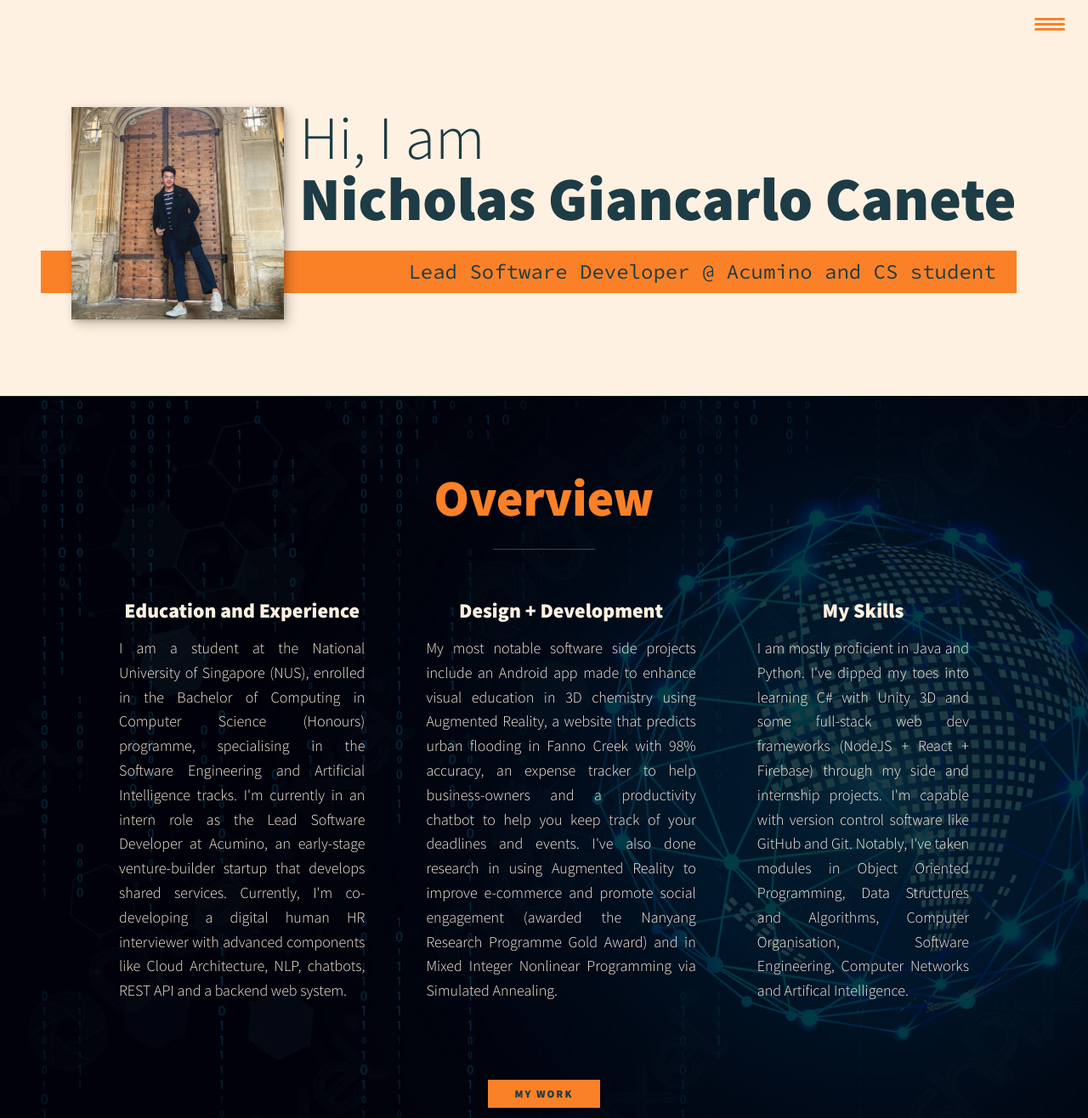
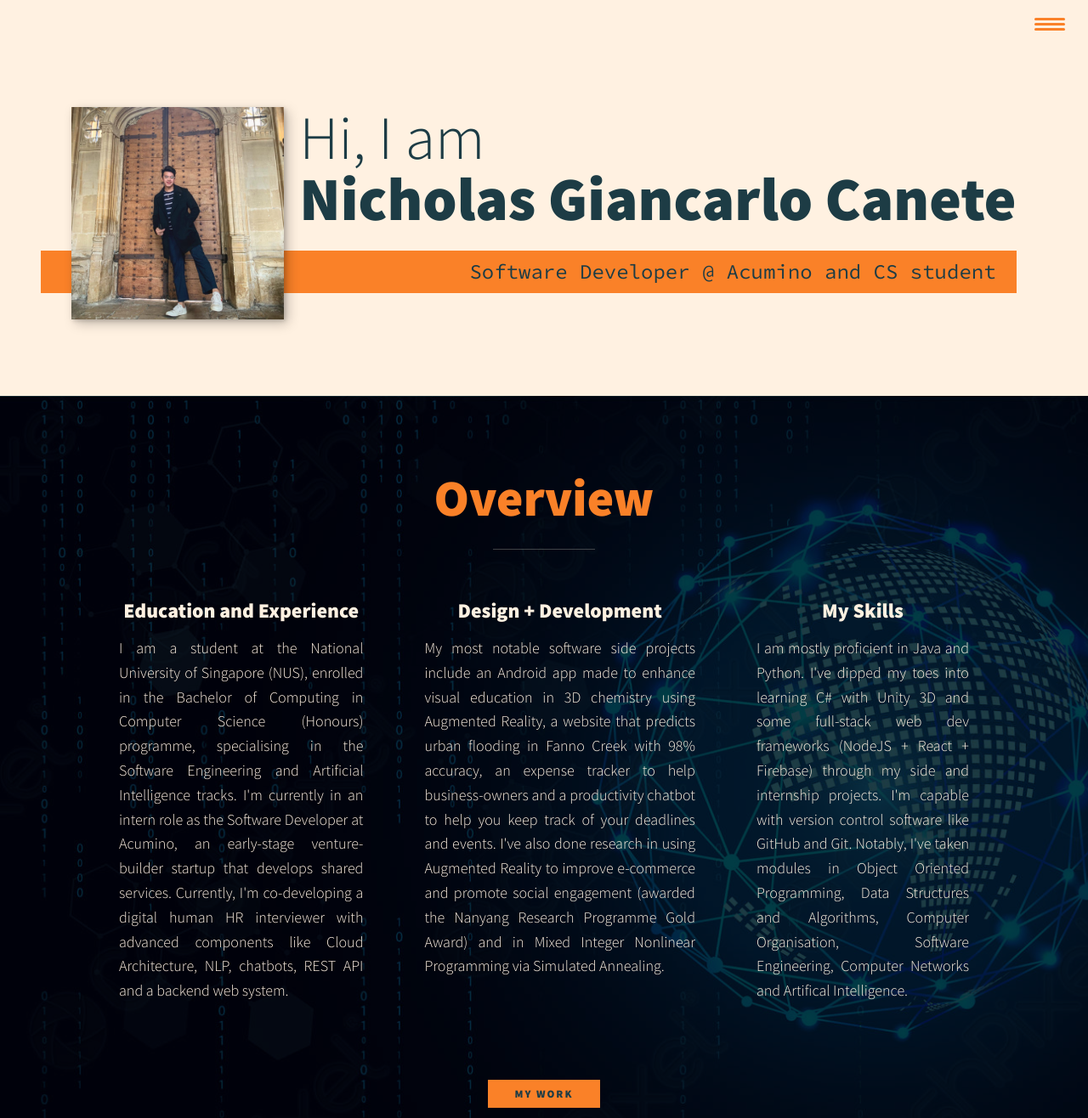
Before and after one commit to nicholas-gcc/nicholas-gcc.github.io, a plain HTML site: page index.html in a window 1280 px wide. Shown: the top 1316 px of the page at 85% size. Drawn offline with nearby package versions, Linux system fonts and the light colour scheme.

Commit message:
Update index.html

```diff
--- a/index.html
+++ b/index.html
@@ -49,7 +49,7 @@
         <h1 class="section__title section__title--intro">
             Hi, I am <strong>Nicholas Giancarlo Canete</strong>
         </h1>
-        <p class="section__subtitle section__subtitle--intro">Lead Software Developer @ Acumino and CS student</p>
+        <p class="section__subtitle section__subtitle--intro">Software Developer @ Acumino and CS student</p>
         <img src="img/Nicholas avatar.jpg" class="intro__img">
     </section>
 
@@ -60,7 +60,7 @@
             <div class="overviewsection">
                 <h3 class="section__title section__title--overviewsection">Education and Experience</h3>
                 <p>I am a student at the National University of Singapore (NUS), enrolled in the Bachelor of Computing in Computer Science (Honours) programme, specialising in the Software Engineering and Artificial Intelligence tracks.
-                    I'm currently in an intern role as the Lead Software Developer at Acumino, an early-stage venture-builder startup that develops shared services. Currently, I'm co-developing
+                    I'm currently in an intern role as the Software Developer at Acumino, an early-stage venture-builder startup that develops shared services. Currently, I'm co-developing
                     a digital human HR interviewer with advanced components like Cloud Architecture, NLP, chatbots, REST API and a backend web system.
                 </p>
             </div>
```
